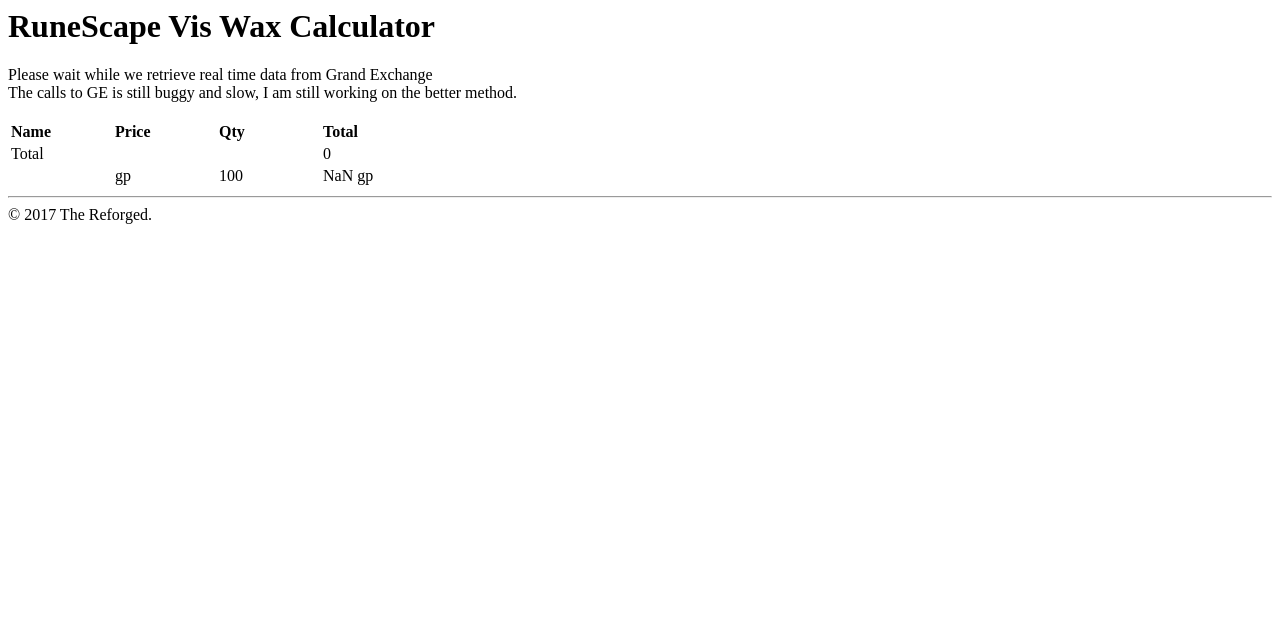
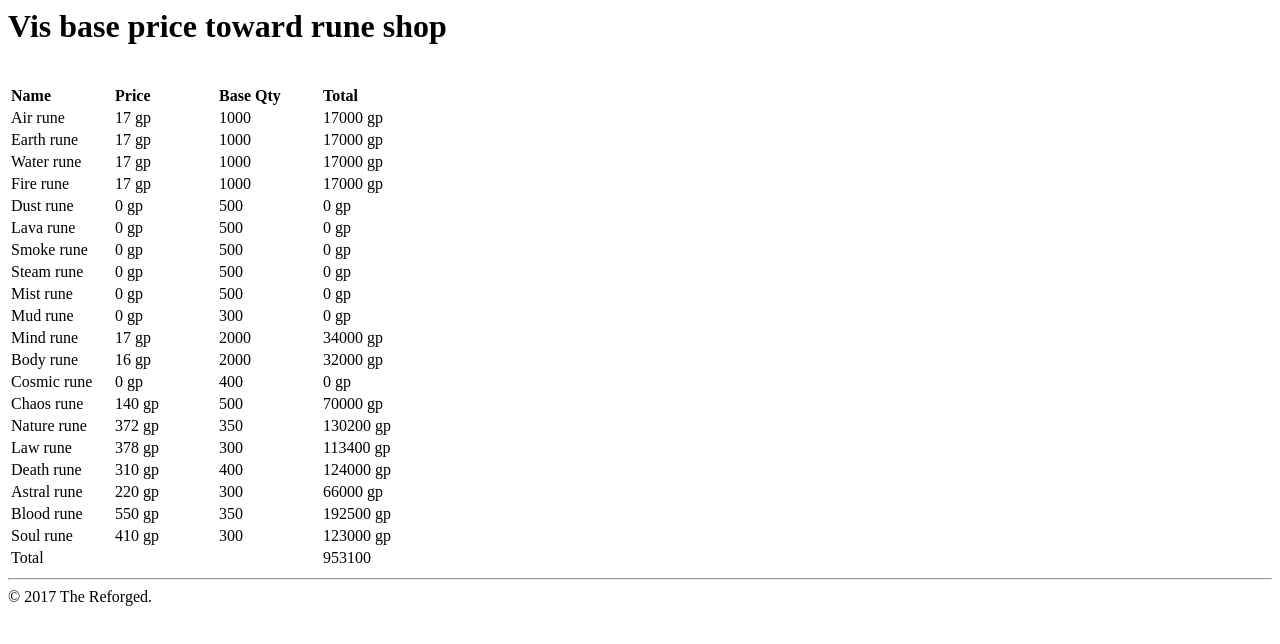
Before and after one commit to apquantix/game-tools-rs-reforged, a plain HTML site: page rs-reforged-vis-wax.html in a window 1280 px wide. Drawn offline with nearby package versions, Linux system fonts and the light colour scheme; no server answers.

Commit message:
remove rs dependency data and use base price and shop price.

```diff
--- a/rs-reforged-vis-wax.html
+++ b/rs-reforged-vis-wax.html
@@ -9,55 +9,42 @@
 		<SCRIPT>
 			var vwApp = angular.module("vwApp", []);
 
-			vwApp.config(
-				function($httpProvider){
-					delete $httpProvider.defaults.headers.common['X-Requested-With'];
-				}
-			);
-
 			vwApp.controller('vwCtrl',
 				function($scope,$http){
 
-					$scope.items = [];
-					$scope.viswax = [];
+                	$scope.rune_data = [
+						{rsID: 556, name: "Air rune", vis: 1000, shop: 17},
+						{rsID: 557, name: "Earth rune", vis: 1000, shop: 17},
+						{rsID: 555, name: "Water rune", vis: 1000, shop: 17},
+						{rsID: 554, name: "Fire rune", vis: 1000, shop: 17},
+						{rsID: 4696, name: "Dust rune", vis: 500, shop: 0},
+						{rsID: 4699, name: "Lava rune", vis: 500, shop: 0},
+						{rsID: 4697, name: "Smoke rune", vis: 500, shop: 0},
+						{rsID: 4694, name: "Steam rune", vis: 500, shop: 0},
+						{rsID: 4695, name: "Mist rune", vis: 500, shop: 0},
+						{rsID: 4698, name: "Mud rune", vis: 300, shop: 0},
+						{rsID: 558, name: "Mind rune", vis: 2000, shop: 17},
+						{rsID: 559, name: "Body rune", vis: 2000, shop: 16},
+						{rsID: 564, name: "Cosmic rune", vis: 400, shop: 0},
+						{rsID: 562, name: "Chaos rune", vis: 500, shop: 140},
+						{rsID: 561, name: "Nature rune", vis: 350, shop: 372},
+						{rsID: 563, name: "Law rune", vis: 300, shop: 378},
+						{rsID: 560, name: "Death rune", vis: 400, shop: 310},
+						{rsID: 9075, name: "Astral rune", vis: 300, shop: 220},
+						{rsID: 565, name: "Blood rune", vis: 350, shop: 550},
+						{rsID: 566, name: "Soul rune", vis: 300, shop: 410}
+                	];
 
-                    // list of runes ids.
-					var ids = [556, 555, 557, 554, 4696, 4699, 4695, 4698, 4697, 4694, 558, 559, 564, 562, 561, 563, 560, 9075, 565, 566];
-
-					for ( var i in ids ) {
-						retData(ids[i]);
-					}
-
-					function retData (theID){
-						$http.get("http://getCORS.com/http://services.runescape.com/m=itemdb_rs/api/catalogue/detail.json?item=" + theID)
-							.then(
-								function(result){
-									//result.data.item.qty = 0;
-									var theData = result.data;
-									theData.item.qty = 0;
-									$scope.items.push(theData.item);
-								}
-							);
-					}
-
-                    $http.get("http://getCORS.com/http://services.runescape.com/m=itemdb_rs/api/catalogue/detail.json?item=" + 32092)
-                    .then(
-                        function(result){
-                        	result.data.item.current.price = parseFloat(result.data.item.current.price.replace(',',''));
-                            $scope.viswax = result.data.item;
-                        }
-                    );
+                	// vis wax rsID = 32092
 
 					$scope.total = function() {
 						var total = 0;
-						angular.forEach($scope.items, function(item) {
-							total += item.qty * item.current.price;
+						angular.forEach( $scope.rune_data, function(item) {
+							total += item.vis * item.shop;
 						})
 
 						return total;
 					}
-
-
 
 				}
 			);
@@ -65,10 +52,8 @@
 
 	</HEAD>
 	<BODY>
-		<H1>RuneScape Vis Wax Calculator</H1>
+		<H1>Vis base price toward rune shop</H1>
 
-		<div>Please wait while we retrieve real time data from Grand Exchange</div>
-		<div>The calls to GE is still buggy and slow, I am still working on the better method.</div>
 		<BR>
 		<DIV ng-app="vwApp" ng-controller="vwCtrl">
 
@@ -76,14 +61,14 @@
 				<TR>
 					<TD WIDTH="100"><B>Name</B></TD>
 					<TD WIDTH="100"><B>Price</B></TD>
-					<TD WIDTH="100"><B>Qty</B></TD>
+					<TD WIDTH="100"><B>Base Qty</B></TD>
 					<TD WIDTH="100"><B>Total</B></TD>
 				</TR>
-				<TR ng-repeat="i in items">
-					<TD>{{i.name}}</TD>
-					<TD>{{i.current.price}} gp</TD>
-					<TD><INPUT TYPE="number" ng-model="i.qty" min="0"/></TD>
-					<TD>{{i.current.price * i.qty}} gp</TD>
+				<TR ng-repeat="rune in rune_data">
+					<TD>{{rune.name}}</TD>
+					<TD>{{rune.shop}} gp</TD>
+					<TD>{{rune.vis}}</TD>
+					<TD>{{rune.shop * rune.vis}} gp</TD>
 				</TR>
 				<TR>
 					<TD>Total</TD>
@@ -91,12 +76,14 @@
 					<TD></TD>
 					<TD>{{total()}}</TD>
 				</TR>
+<!--
 				<TR>
 					<TD>{{viswax.name}}</TD>
 					<TD>{{viswax.current.price}} gp</TD>
 					<TD>100</TD>
 					<TD>{{viswax.current.price * 100}} gp</TD>
 				</TR>
+ -->
 
 			</TABLE>
 
```
